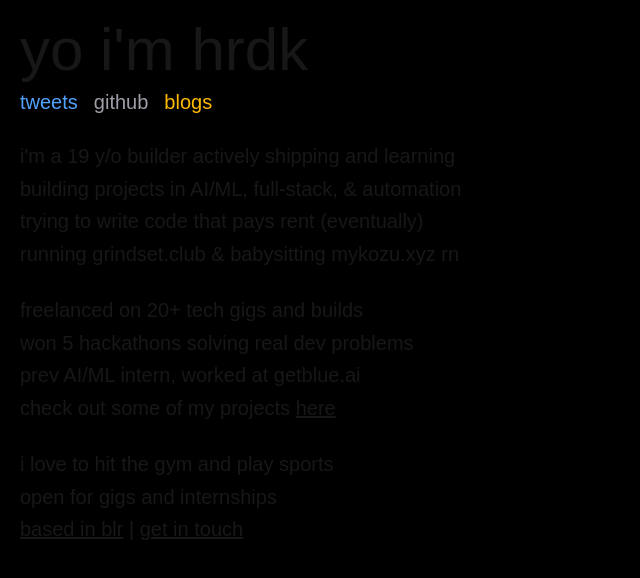
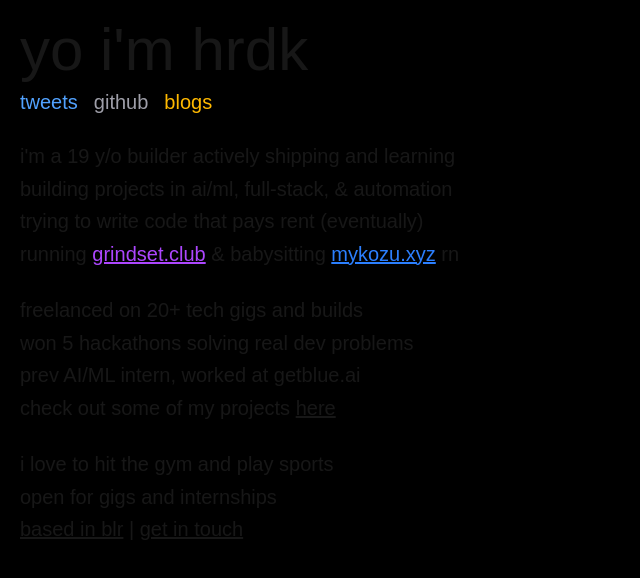
Before and after one commit to realhardik18/hrdk.life, a Next.js app: page / in a window 1280 px wide. Shown: the top 578 px of the page, without its empty margins (0-640 px from the left). Built offline with nearby package versions, Linux system fonts and the light colour scheme.

Commit message:
added hyperlinks

```diff
--- a/app/layout.js
+++ b/app/layout.js
@@ -1,9 +1,10 @@
-import { Inter } from "next/font/google";
+import { Poppins } from "next/font/google";
 import "./globals.css";
 
-const inter = Inter({
-  variable: "--font-inter",
+const poppins = Poppins({
+  variable: "--font-poppins",
   subsets: ["latin"],
+  weight: ["400"], // specify desired weights, e.g., 400 for normal
 });
 
 export const metadata = {
@@ -15,7 +16,7 @@ export default function RootLayout({ children }) {
   return (
     <html lang="en">
       <body
-        className={`${inter.variable} antialiased`}
+        className={`${poppins.variable} antialiased`}
       >
         {children}
       </body>
--- a/app/page.js
+++ b/app/page.js
@@ -1,15 +1,15 @@
 import Links from "./components/links";
 export default function Home() {
   return (
-    <div className="min-h-screen bg-black">
+    <div className="min-h-screen bg-black font-[var(--font-poppins)]">
       <div className="px-4 sm:pl-5 pt-5">
         <div className="text-3xl sm:text-6xl">yo i&apos;m hrdk</div>
         <Links/>
         <div className="pt-6 sm:pt-6 text-sm sm:text-xl leading-relaxed max-w-2xl">
             <p>i&apos;m a 19 y/o builder actively shipping and learning</p>
-            <p>building projects in AI/ML, full-stack, & automation</p>
+            <p>building projects in ai/ml, full-stack, & automation</p>
             <p>trying to write code that pays rent (eventually)</p>
-            <p>running grindset.club & babysitting mykozu.xyz rn</p>
+            <p>running <a href="/" target="_blank" className="underline text-purple-500">grindset.club</a> & babysitting <a href="/" target="_blank" className="underline text-blue-500">mykozu.xyz</a> rn</p>
         </div>
         <div className="pt-6 sm:pt-6 text-sm sm:text-xl leading-relaxed max-w-2xl">
           <p>freelanced on 20+ tech gigs and builds</p>
```
